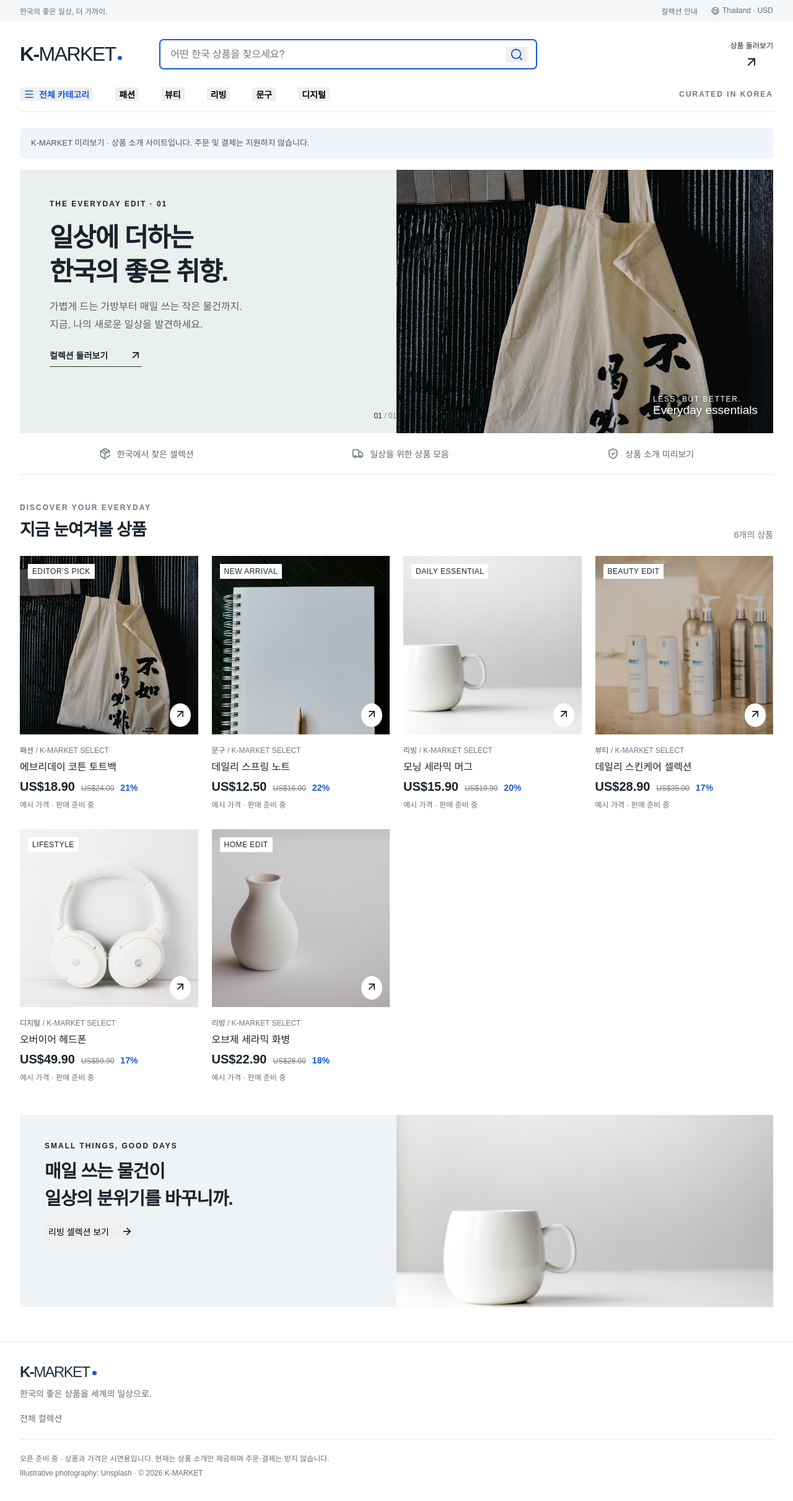
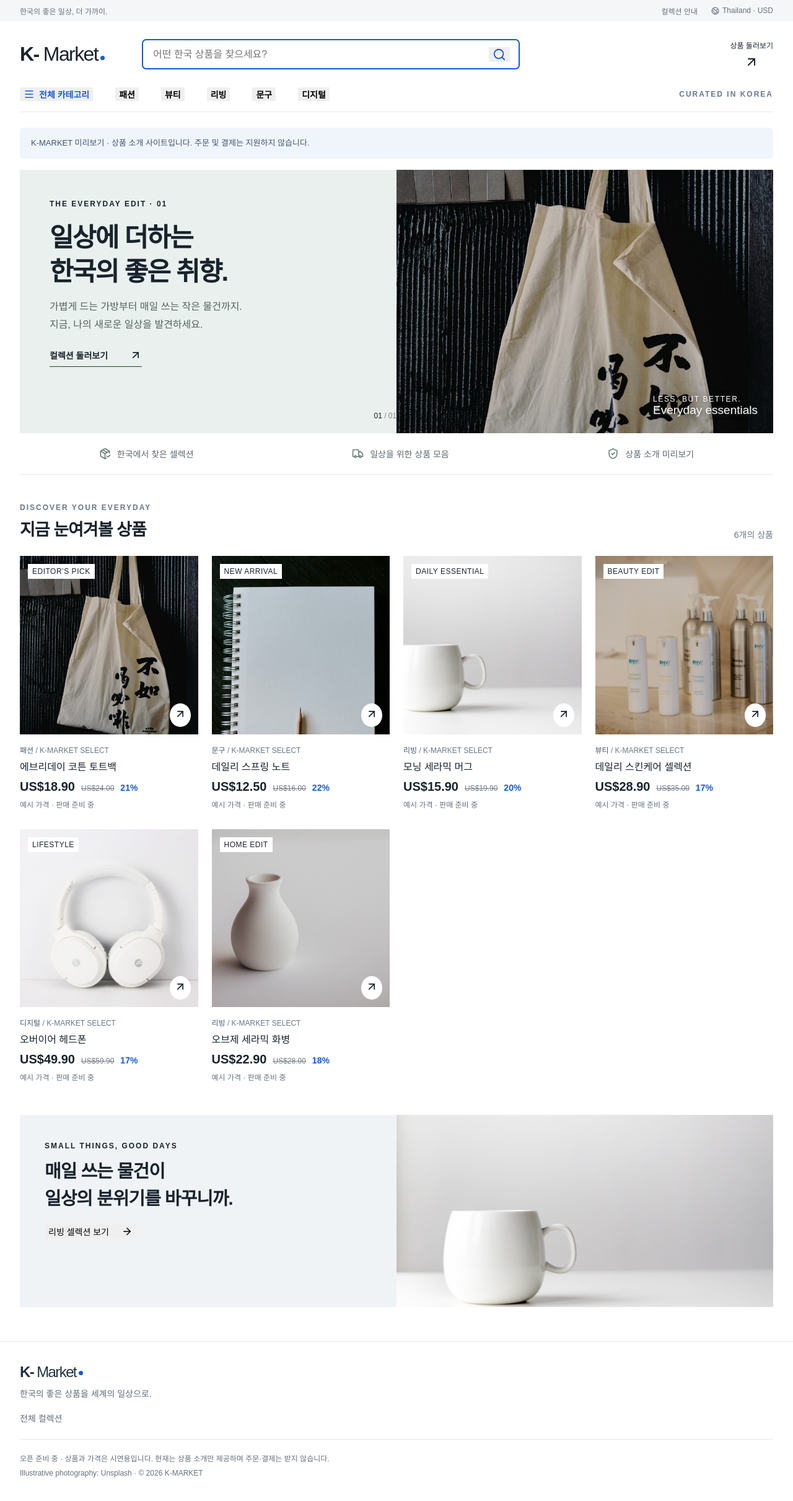
Before and after one commit to jmwfdisk/k-market, a React (Vite) app: page / in a window 1280 px wide. Shown: the whole page at 62% size. Built offline with nearby package versions, Linux system fonts and the light colour scheme.

Commit message:
Set logo text to K- Market with preserved spacing

```diff
--- a/src/store.tsx
+++ b/src/store.tsx
@@ -33,7 +33,7 @@ export default function Store({ catalog }: { catalog: Product[] }) {
       </div>
       <header className="wrap main-header">
         <a className="logo" href="./">
-          K-<span>MARKET</span>
+          K-<span> Market</span>
           <i />
         </a>
         <form className="search" onSubmit={(e) => e.preventDefault()}>
@@ -196,7 +196,7 @@ export default function Store({ catalog }: { catalog: Product[] }) {
       <footer>
         <div className="wrap">
           <a href="./" className="logo">
-            K-<span>MARKET</span>
+            K-<span> Market</span>
             <i />
           </a>
           <p>한국의 좋은 상품을 세계의 일상으로.</p>
--- a/src/style.css
+++ b/src/style.css
@@ -95,6 +95,7 @@ button:disabled {
 }
 .logo span {
   font-weight: 500;
+  white-space: pre;
 }
 .logo i {
   width: 7px;
```
